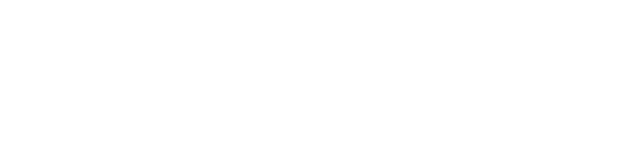
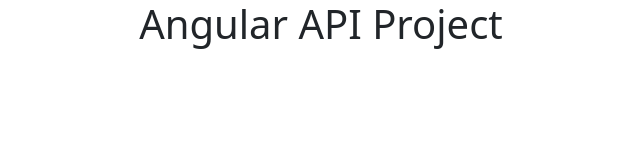
Before and after one commit to arjun-doel/angularjs_api_project, a plain HTML site: page index.html in a window 1280 px wide. Shown: the whole page, without its empty margins (319-959 px from the left). Drawn offline with nearby package versions, Linux system fonts and the light colour scheme.

Commit message:
project header

```diff
--- a/index.html
+++ b/index.html
@@ -1,12 +1,22 @@
 <!DOCTYPE html>
-<html lang="en">
+<html lang="en" ng-app>
+
 <head>
   <meta charset="UTF-8">
   <meta http-equiv="X-UA-Compatible" content="IE=edge">
   <meta name="viewport" content="width=device-width, initial-scale=1.0">
+  <script src="https://ajax.googleapis.com/ajax/libs/angularjs/1.8.2/angular.min.js"></script>
+  <script src="https://cdn.jsdelivr.net/npm/bootstrap@5.1.1/dist/js/bootstrap.bundle.min.js" integrity="sha384-/bQdsTh/da6pkI1MST/rWKFNjaCP5gBSY4sEBT38Q/9RBh9AH40zEOg7Hlq2THRZ" crossorigin="anonymous"></script>
+  <link href="https://cdn.jsdelivr.net/npm/bootstrap@5.1.1/dist/css/bootstrap.min.css" rel="stylesheet" integrity="sha384-F3w7mX95PdgyTmZZMECAngseQB83DfGTowi0iMjiWaeVhAn4FJkqJByhZMI3AhiU" crossorigin="anonymous">
   <title>Angular JS API Project</title>
 </head>
+
 <body>
 
+  <div class="container">
+    <h1 class="text-center"">Angular API Project</h1>
+  </div>
+
 </body>
+
 </html>
```
